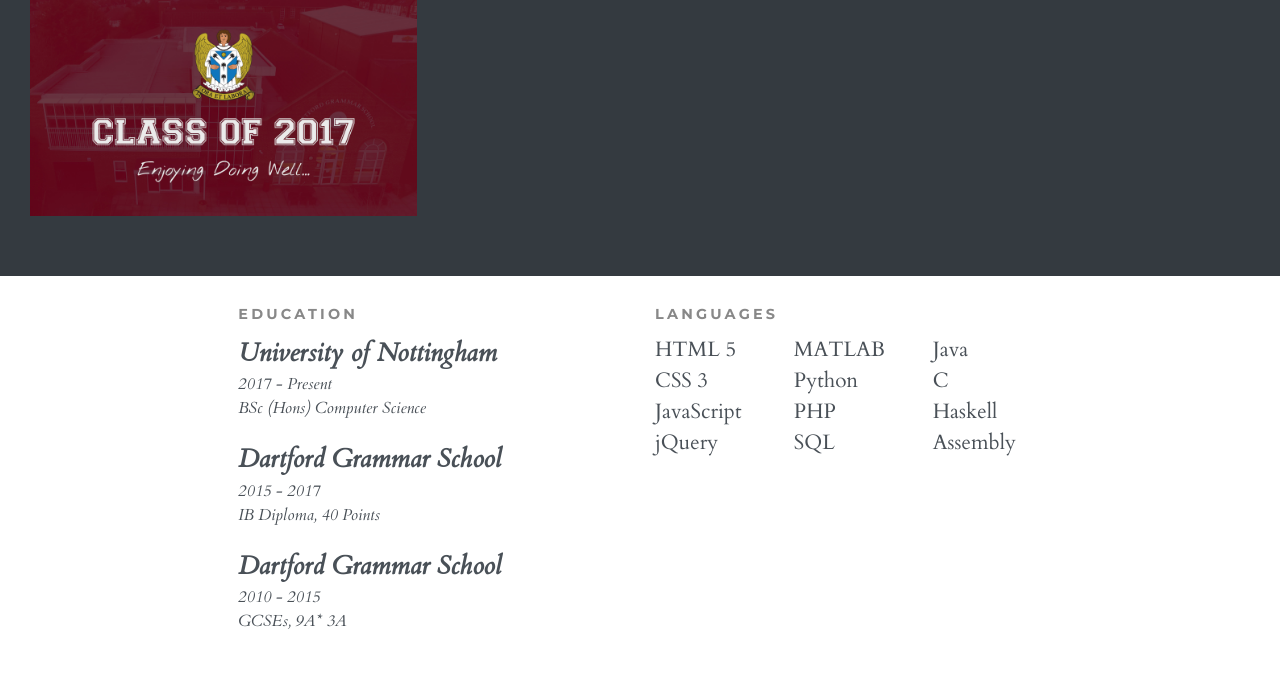
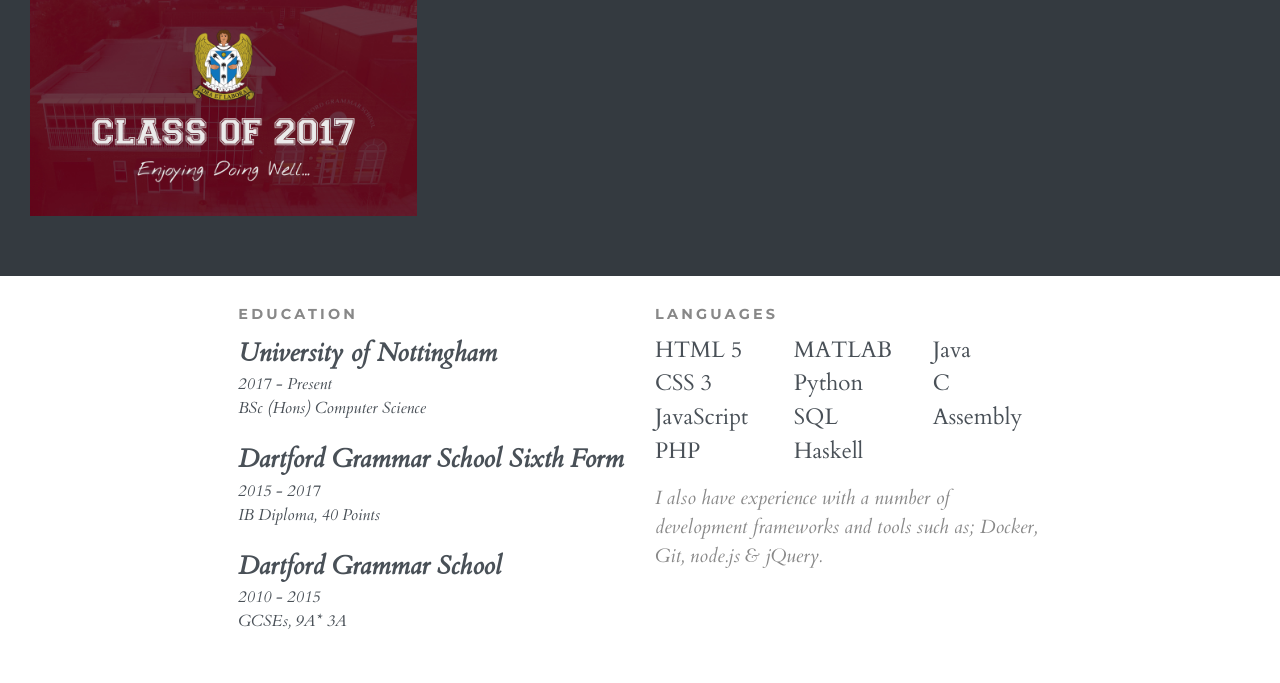
Before and after one commit to george1410/personal-site, a PHP site: page / in a window 1280 px wide. Shown: the part 1309-1992 px from the top of the page. Run offline with PHP 8.4, Linux system fonts and the light colour scheme; some libraries are stand-ins or nearby versions.

Commit message:
skills area finished

```diff
--- a/index.php
+++ b/index.php
@@ -99,7 +99,7 @@
                                 <li>2017 - Present</li>
                                 <li>BSc (Hons) Computer Science</li>
                             </ul>
-                            <li>Dartford Grammar School</li>
+                            <li>Dartford Grammar School Sixth Form</li>
                             <ul>
                                 <li>2015 - 2017</li>
                                 <li>IB Diploma, 40 Points</li>
@@ -119,26 +119,26 @@
                                     <li>HTML 5</li>
                                     <li>CSS 3</li>
                                     <li>JavaScript</li>
-                                    <li>jQuery</li>
+                                    <li>PHP</li>
                                 </ul>
                             </div>
                             <div class="col-md-4">
                                 <ul>
                                     <li>MATLAB</li>
                                     <li>Python</li>
-                                    <li>PHP</li>
                                     <li>SQL</li>
+                                    <li>Haskell</li>
                                 </ul>
                             </div>
                             <div class="col-md-4">
                                 <ul>
                                     <li>Java</li>
                                     <li>C</li>
-                                    <li>Haskell</li>
                                     <li>Assembly</li>
                                 </ul>
                             </div>
                         </div>
+                        <p>I also have experience with a number of development frameworks and tools such as; Docker, Git, node.js & jQuery.</p>
                     </div>
                 </div>
             </div>
--- a/style.css
+++ b/style.css
@@ -149,6 +149,13 @@ h2 {
     list-style: none;
     padding: 0;
     font-family: 'Cardo', serif;
-    font-size: 1.3rem;
+    font-size: 1.4rem;
     color: #495057;
 }
+
+.skills p {
+    font-family: 'Cardo', serif;
+    font-size: 1.2rem;
+    color: #888888;
+    font-style: italic
+}
```
